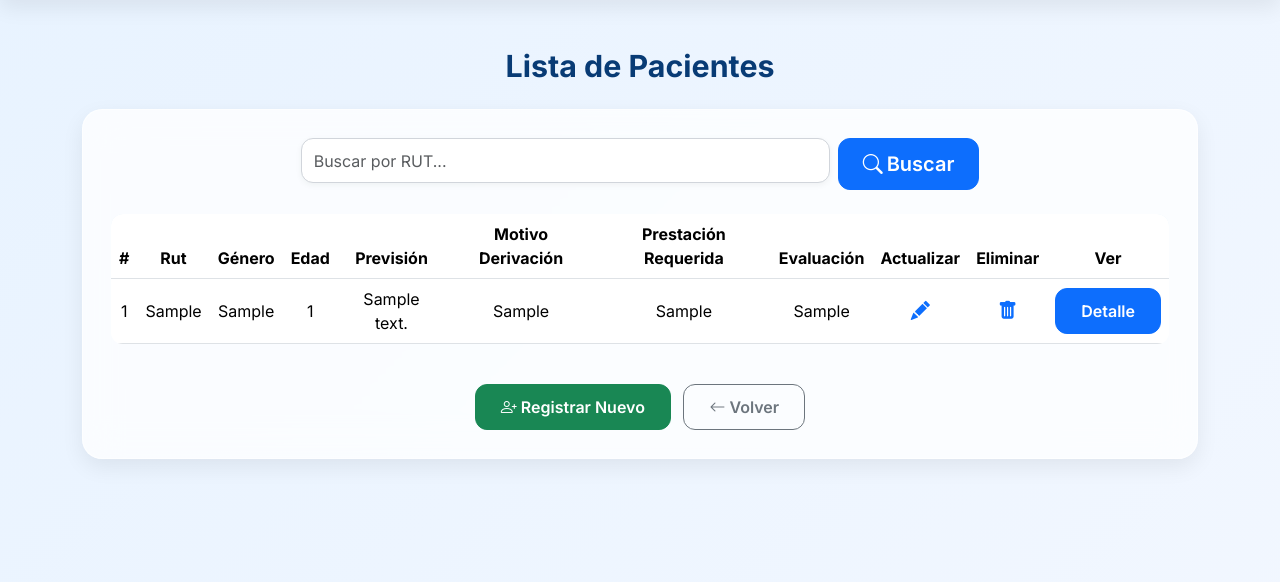
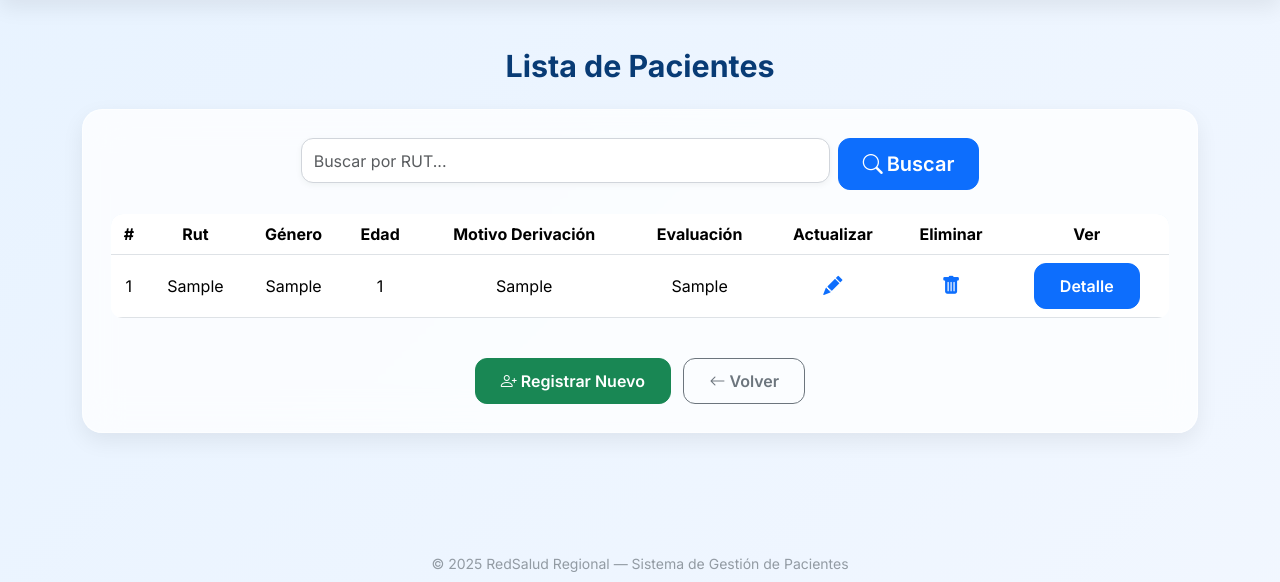
Before and after one commit to JoakoMancilla/Proyecto_AppSalud, a Django app: template sistema/templates/listar_pacientes.html in a window 1280 px wide. Shown: the part 77-659 px from the top of the page. Run offline with Django 5.2, Linux system fonts and the light colour scheme; tables that the repository leaves empty hold one stand-in row (values such as "Sample post"); the template is opened without the code that fills it: values that come from a table or form of the project are taken from there, most other values are stand-ins (such as "Sample title", 1, 10 or a date in 2020).

Commit message:
chore: correccion en tabla (template listar_paciente.html)

```diff
--- a/sistema/templates/listar_pacientes.html
+++ b/sistema/templates/listar_pacientes.html
@@ -164,9 +164,7 @@
                         <th>Rut</th>
                         <th>Género</th>
                         <th>Edad</th>
-                        <th>Previsión</th>
                         <th>Motivo Derivación</th>
-                        <th>Prestación Requerida</th>
                         <th>Evaluación</th>
                         <th>Actualizar</th>
                         <th>Eliminar</th>
@@ -180,9 +178,7 @@
                         <td>{{ x.rut }}</td>
                         <td>{{ x.genero }}</td>
                         <td>{{ x.edad }}</td>
-                        <td>{{ x.prevision }}</td>
                         <td>{{ x.motivoDerivacion }}</td>
-                        <td>{{ x.prestacionRequerida }}</td>
                         <td>{{ x.evaluacion }}</td>
                         <td>
                             <a href="/mostrarActualizarPacientes/{{ x.id }}" class="btn-icon">
```
